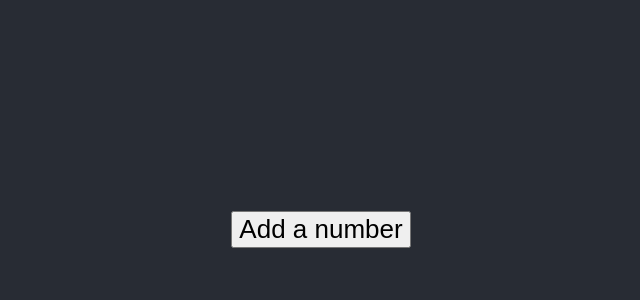
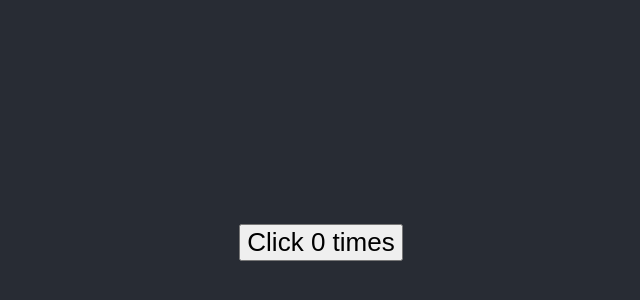
Before and after one commit to Rick799/Practice-React-Projects, a React (Vite) app in the folder react-projects/: page / in a window 1280 px wide. Shown: the part 158-458 px from the top of the page, without its empty margins (319-959 px from the left). Built offline with nearby package versions, Linux system fonts and the light colour scheme.

Commit message:
react_codevoution: useeffect after render

```diff
--- a/react-projects/src/App.jsx
+++ b/react-projects/src/App.jsx
@@ -1,11 +1,13 @@
 import React from 'react'
 import './App.css'
-import HookCounterFour from './components/HookCounterFour'
+import ClassCounterOne from './components/ClassCounterOne'
+import HookCounterOne from './components/HookCounterOne'
 
 function App() {
   return (
     <div className="App-header">
-      <HookCounterFour/>
+  {/*<ClassCounterOne />*/}
+      <HookCounterOne/>
     </div>
   )
 }
--- /dev/null
+++ b/react-projects/src/components/ClassCounterOne.jsx
@@ -0,0 +1,30 @@
+import React, { Component } from 'react'
+
+class ClassCounterOne extends Component {
+    constructor(props) {
+        super(props)
+        this.state = {
+            count: 0
+        }
+    }
+
+    componentDidMount() {
+        document.title = 'Clicked ${this.state.count} times'
+    }
+
+    componentDidUpdate(prevProps, prevState) {
+        document.title = 'Clicked ${this.state.count} times'
+    }
+
+  render() {
+    return (
+        <div>
+            <button onClick={() => this.setState({ count: this.state.count + 1 })}>
+            Click {this.state.count} times
+            </button>
+        </div>
+    )
+  }
+}
+
+export default ClassCounterOne
--- /dev/null
+++ b/react-projects/src/components/HookCounterOne.jsx
@@ -0,0 +1,18 @@
+import React, { useState, useEffect } from 'react'
+
+function HookCounterOne() {
+    const [count, setCount] = useState(0)
+
+	useEffect(() => {
+		document.title = `You clicked ${count} times`
+	})
+	return (
+		<div>
+			<button onClick={() => setCount(count + 1)}>
+				Click {count} times
+			</button>
+		</div>
+	)
+}
+
+export default HookCounterOne
```
